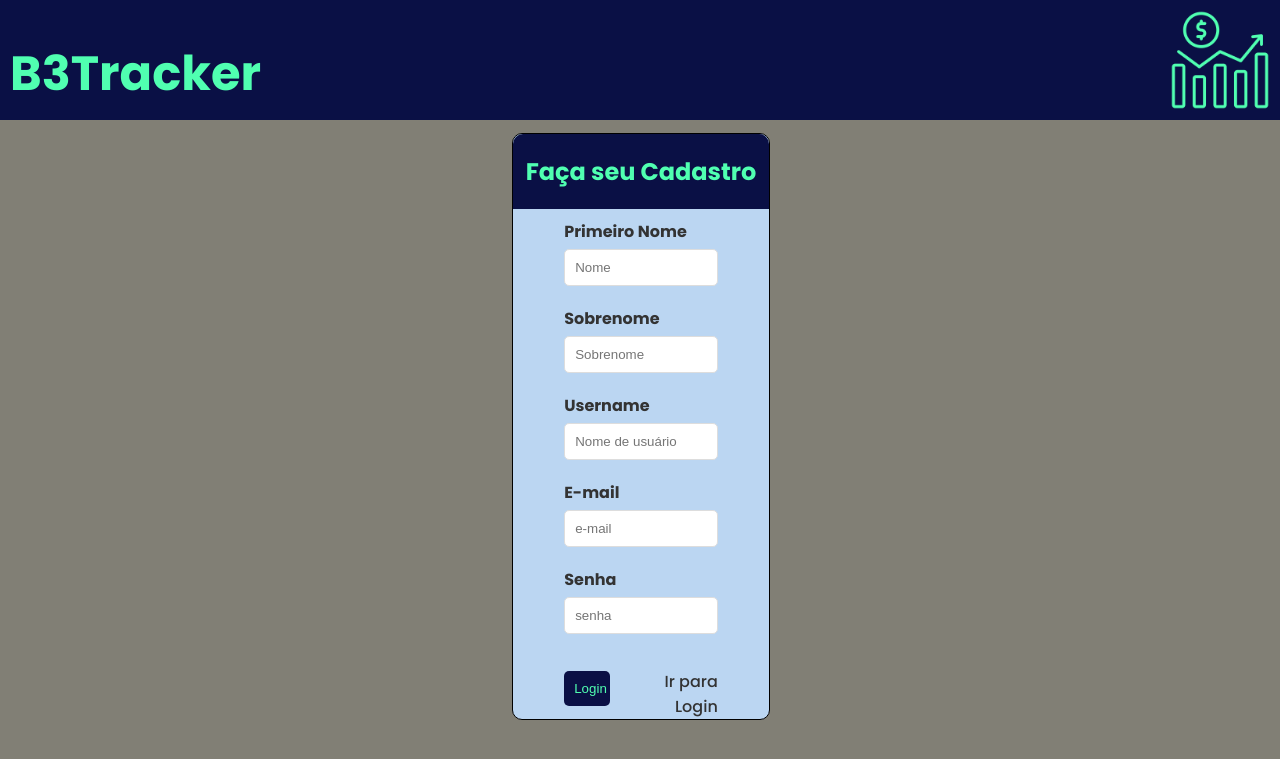
After one commit to RafaelTimbo308/B3Tracker, a Django app: page /cadastro/ in a window 1280 px wide. The commit adds this page. Shown: the top 759 px of the page. Run offline with Django 4.2, Linux system fonts and the light colour scheme.

Commit message:
Sistema de cadastro e autenticação de usuários implementado, inserindo templates, static files, urls, views e reescrevendo funções de monitoramento

```diff
--- /dev/null
+++ b/Ticker/static/Ticker/login_cadaster.css
@@ -0,0 +1,96 @@
+@import url('https://fonts.googleapis.com/css2?family=Poppins:wght@300;500;700&family=Roboto+Condensed:wght@400;700&display=swap');
+
+.form-container {
+    font-family: 'Poppins',sans-serif;
+    border: 1px solid black;
+    margin-top: 1%;
+    margin-left: 40%;
+    margin-right: 40%;
+    width: 20%;
+    display: flex;
+    flex-flow: column wrap;
+    align-items: center;
+    justify-content: space-between;
+    border-radius: 10px;
+    background-color: #BBD6F2;
+}
+
+.form-header {
+    background-color: #0A1045;
+    width: 100%;
+    text-align: center;
+    border-top-right-radius: 10px;
+    border-top-left-radius: 10px;
+}
+
+.form-header h2 {
+    color: #50FFB1;
+}
+
+form{
+    width:60%
+}
+
+form label {
+    display: block;
+    margin: 10px 0 5px;
+    color: #333;
+    font-weight: bold;
+}
+
+form input {
+    width: 100%;
+    padding: 10px;
+    margin-bottom: 10px;
+    box-sizing: border-box;
+    border: 1px solid #ddd;
+    border-radius: 5px;
+}
+form input:focus{
+    outline: none;
+    border-color: #AA4586;
+}
+
+form button {
+    background-color: #0A1045;
+    width:30%;
+    color: #50FFB1;
+    padding: 10px;
+    border: none;
+    border-radius: 5px;
+    cursor: pointer;
+    margin-bottom: 10px;
+}
+
+form button:hover{
+    color: #AA4586;
+}
+
+form a {
+    color: #333;
+    width:50%;
+    text-align: right;
+    text-decoration: none;
+}
+
+form a:hover {
+    color: #AA4586;
+}
+
+.button-link{
+    display: flex;
+    flex-flow: row nowrap;
+    justify-content: space-between;
+    align-items: center;
+}
+
+.error-msg{
+    margin:10px 40%;
+    width:20%;
+    border-radius: 10px;
+    border:1px solid black;
+    background-color: #0A1045;
+    color:#AA4586;
+    justify-content: center;
+    text-align: center;
+}
--- /dev/null
+++ b/Ticker/templates/Ticker/cadaster.html
@@ -0,0 +1,51 @@
+{% extends "base.html" %}
+{% load static %}
+
+{% block title %}B3Tracker - Cadastro{% endblock  %}
+
+{% block static_files %}
+    <link rel="stylesheet" href="{% static "Ticker/login_cadaster.css" %}">
+{% endblock  %}
+
+{% block content %}
+
+
+<div class="form-container">
+
+    <div class="form-header">
+
+        <h2>Faça seu Cadastro</h2>
+
+    </div>
+
+    <form action="{% url "cadaster" %}" method="POST">
+        {% csrf_token %}
+        <label for="name">Primeiro Nome</label>
+        <input type="text" name="name" placeholder="Nome" required><br>
+        <label for="surname">Sobrenome</label>
+        <input type="text" name="surname" placeholder="Sobrenome" required><br>
+        <label for="username">Username</label>
+        <input type="text" placeholder="Nome de usuário" name="username" required><br>
+        <label for="email">E-mail</label>
+        <input type="email" name="email" placeholder="e-mail" required><br>
+        <label for="password">Senha</label>
+        <input type="password" placeholder="senha" name="password" required minlength="6"><br><br>
+        <div class="button-link">
+            <button type="submit">Login</button>
+            <a href="{% url "login" %}">Ir para Login</a>
+        </div>
+    </form>
+
+</div>
+
+{% endblock  %}
+
+{% block error_msg %}
+    {% if error %}
+        <div class = "error-msg">
+            <h2>
+                {{error}}
+            </h2>
+        </div>
+    {% endif %}
+{% endblock  %}
--- a/Ticker/urls.py
+++ b/Ticker/urls.py
@@ -3,6 +3,9 @@ from . import views
 
 urlpatterns = [
     path('', views.Home , name = 'home'),
+    path('cadastro/', views.Cadaster , name='cadaster'),
+    path('login/', views.Login , name='login'),
     path('Detail/', views.Detail , name = 'details'),
-    path('Remove/<str:code>',views.Delete , name='delete')
+    path('Remove/<str:code>',views.Delete , name='delete'),
+    path('logout/', views.Logout, name='logout')
 ]
--- a/Ticker/views.py
+++ b/Ticker/views.py
@@ -1,16 +1,27 @@
+import yfinance as yf
+from .models import Ticker
+from .tasks import create_monitoring_thread
+from django.contrib.auth.models import User
+from django.contrib.auth import authenticate, login , logout
+from django.contrib.auth.decorators import login_required
 from django.utils import timezone
 from django.shortcuts import render, redirect
-from django.views.decorators.http import require_POST
-from .models import Ticker
-import yfinance as yf
-from .tasks import create_monitoring_thread
 # Create your views here.
 
-
+@login_required(login_url='login/')
 def Home(request):
 
-    if request.method =="POST":
+    if request.method =='GET':
+        tickers = Ticker.objects.filter(user = request.user)
+        name = request.user.first_name
+        return render(request , "Ticker/home.html", {
+            "tickers":tickers,
+            "name":name
+        })
 
+    elif request.method =="POST":
+
+        user = request.user
         code = request.POST.get('ticker').upper()
         tunnel_inf = request.POST.get('tunnel-inf')
         tunnel_sup = request.POST.get('tunnel-sup')
@@ -19,47 +30,133 @@ def Home(request):
         try:
             value = yf.Ticker(code+".SA").history(period="1d")['Close'].iloc[-1]
         except:
-            tickers = Ticker.objects.all()
+            tickers = Ticker.objects.filter(user = request.user)
             error_msg = f"Ação {code} não encontrada."
             return render(request , "Ticker/home.html",{
                 "tickers":tickers,
                 "error":error_msg,
+                "name":user.first_name
             })
 
-        new_obj = Ticker(
-            ticker = code,
-            tunnel_inf = tunnel_inf,
-            tunnel_sup = tunnel_sup,
-            value = value,
-            interval = interval,
+        if Ticker.objects.filter(user = request.user, ticker = code).exists() == True:
+            ticker = Ticker.objects.get(user = request.user , ticker = code)
+            ticker.tunnel_inf = tunnel_inf
+            ticker.tunnel_sup = tunnel_sup
+            ticker.interval = interval
+            ticker.value = value
+            ticker.last_update = now
+            ticker.save()
+
+        else:
+            new_obj = Ticker(
+                user = user,
+                ticker = code,
+                tunnel_inf = tunnel_inf,
+                tunnel_sup = tunnel_sup,
+                value = value,
+                interval = interval,
                 last_update = now)
+            new_obj.save()
+            create_monitoring_thread(request.user , code)
 
-        if Ticker.objects.filter(ticker = code).exists() == False:
-            new_obj.save()
-            create_monitoring_thread(code)
-
-        new_obj.save()
-
-    tickers = Ticker.objects.all()
+    name = request.user.first_name
+    tickers = Ticker.objects.filter(user = request.user)
 
     return render(request , "Ticker/home.html", {
-        "tickers":tickers
+        "tickers":tickers,
+        "name":name
     })
 
+
+@login_required(login_url='../login/')
 def Detail(request):
 
-    tickers = Ticker.objects.all()
+    tickers = Ticker.objects.filter(user = request.user)
 
-    return render(request , "Ticker/details.html",{
-        "tickers":tickers
+    tickers_formatted = []
+    for ticker in tickers:
+        ticker_formatted = {
+            'last_update': ticker.get_last_update_formatted(),
+            'ticker': ticker.ticker,
+            'tunnel_inf': ticker.tunnel_inf,
+            'tunnel_sup': ticker.tunnel_sup,
+            'value': ticker.value,
+            'interval': ticker.interval,
+            # Adicione outros campos do objeto ticker conforme necessário
+        }
+        tickers_formatted.append(ticker_formatted)
+
+    name = request.user.first_name
+    return render(request, "Ticker/details.html", {
+        "tickers": tickers_formatted,
+        "name": name
     })
 
+@login_required(login_url='../../login/')
 def Delete(request,code):
 
-    Ticker.objects.get(ticker=code).delete()
+    Ticker.objects.get(user = request.user, ticker=code).delete()
 
-    tickers = Ticker.objects.all()
+    return redirect('home')
 
-    return render(request , "Ticker/home.html",{
-        "tickers":tickers
-    })
+def Cadaster(request):
+    if request.method == "GET":
+        return render(request , 'Ticker/cadaster.html')
+    else:
+        user_name = request.POST.get('name')
+        user_surname = request.POST.get('surname')
+        user_username = request.POST.get('username')
+        user_mail=request.POST.get('email')
+        user_password=request.POST.get('password')
+
+        pre_username = User.objects.filter(username = user_username).first()
+        pre_email = User.objects.filter(email = user_mail).first()
+
+        if pre_username:
+            error_msg='Nome de Usuário já cadastrado, tente outro.'
+            return render(request,'Ticker/cadaster.html',{
+                "error":error_msg
+            })
+
+        if pre_email:
+            error_msg='E-mail já cadastrado.'
+            return render(request,'Ticker/cadaster.html',{
+                "error":error_msg
+            })
+
+        user = User.objects.create_user(
+            first_name = user_name,
+            last_name = user_surname,
+            username=user_username,
+            email=user_mail,
+            password=user_password
+        )
+        user.save()
+
+        return redirect('login')
+
+
+
+def Login(request):
+    if request.method == "GET":
+        return render(request , 'Ticker/login.html')
+    else:
+        username = request.POST.get('username')
+        password = request.POST.get('password')
+
+        user = authenticate(username=username , password=password)
+
+        if user:
+            login(request, user)
+            return redirect('home')
+
+        else:
+            error_msg='Senha ou Nome de Usuário incorretos.'
+            return render(request,'Ticker/login.html',{
+                "error":error_msg
+            })
+
+def Logout(request):
+
+    logout(request)
+    return redirect('login')
--- a/manage.py
+++ b/manage.py
@@ -9,10 +9,10 @@ from django.dispatch import receiver
 def on_connection_created(sender, **kwargs):
     from Ticker.tasks import create_monitoring_thread
     from Ticker.models import Ticker
-    # Esta função será chamada assim que a conexão com o banco de dados for criada
+
     tickers = Ticker.objects.all()
     for ticker in tickers:
-        create_monitoring_thread(ticker.ticker)
+        create_monitoring_thread(user=ticker.user , code = ticker.ticker)
 
 def main():
     """Run administrative tasks."""
--- a/static/style.css
+++ b/static/style.css
@@ -7,7 +7,7 @@ body {
 
 #principal {
     height: 100px;
-    padding: 10px; /* Ajuste do padding para incluir 10px no topo e na parte inferior */
+    padding: 10px;
     background-color: #0A1045;
     position: relative;
 }
@@ -18,20 +18,20 @@ body {
     font-weight: bold;
     font-family: 'Poppins', sans-serif;
     margin: 0;
-    position: absolute; /* Posicionamento absoluto */
-    bottom: 10px; /* Distância de 10px da extremidade inferior */
-    left: 10px; /* Distância de 10px da extremidade esquerda */
+    position: absolute;
+    bottom: 10px;
+    left: 10px;
 }
 
 #link {
     color: #50FFB1;
     width: 20%;
-    position: absolute; /* Posicionamento absoluto */
-    left: 50%; /* Centralizado à metade do header */
-    transform: translateX(-50%); /* Ajuste para centralizar corretamente */
+    position: absolute;
+    left: 50%;
+    transform: translateX(-50%);
     text-decoration: none;
     text-align: center;
-    bottom: 10px; /* Distância de 10px da extremidade inferior */
+    bottom: 10px;
 }
 
 #link h2 {
@@ -47,7 +47,34 @@ body {
 #icon {
     width: 100px;
     height: 100px;
-    position: absolute; /* Posicionamento absoluto */
-    bottom: 10px; /* Distância de 10px da extremidade inferior */
-    right: 10px; /* Distância de 10px da extremidade direita */
+    position: absolute;
+    bottom: 10px;
+    right: 10px;
 }
+
+#user-greeting {
+
+    position: absolute;
+    width:100px;
+    bottom: 10px;
+    right: 180px;
+    display: flex;
+    flex-flow: column nowrap;
+    justify-content: center;
+    align-items: center;
+}
+
+#user-greeting p {
+    margin-bottom: 10px;
+    color: #50FFB1;
+    font-size: 1.2em;
+}
+
+#logout-link {
+    color: #50FFB1;
+    text-decoration: none;
+}
+
+#logout-link:hover {
+    color: #AA4586;
+}
--- a/templates/base.html
+++ b/templates/base.html
@@ -16,6 +16,7 @@
     <header id="principal">
         <h1 id="title">B3Tracker</h1>
         <a id="link" href="{% block href %}{% endblock  %}"><h2>{% block link_name %}{% endblock  %}</h2></a>
+        {% block logout_link %}{% endblock  %}
         <img id="icon" src="{% static "Ticker/mercado-de-acoes.png" %}" alt="">
     </header>
 
```
Also changed, not shown: B3Tracker/settings.py (+9 -11 lines), Ticker/tasks.py (+34 -15 lines), Ticker/templates/Ticker/details.html (+9 -0 lines), Ticker/templates/Ticker/home.html (+8 -0 lines), Ticker/templates/Ticker/login.html (added, +45 -0 lines), db.sqlite3, 1 other file.
